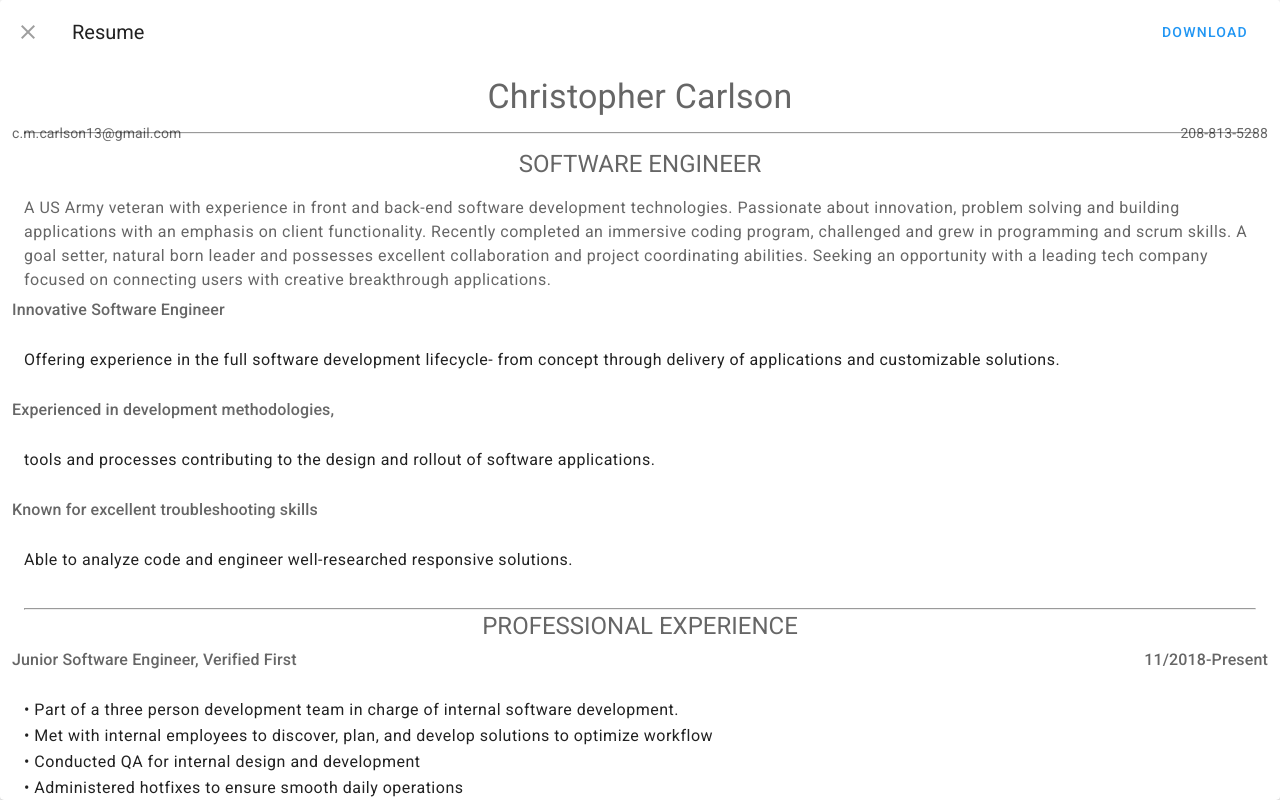
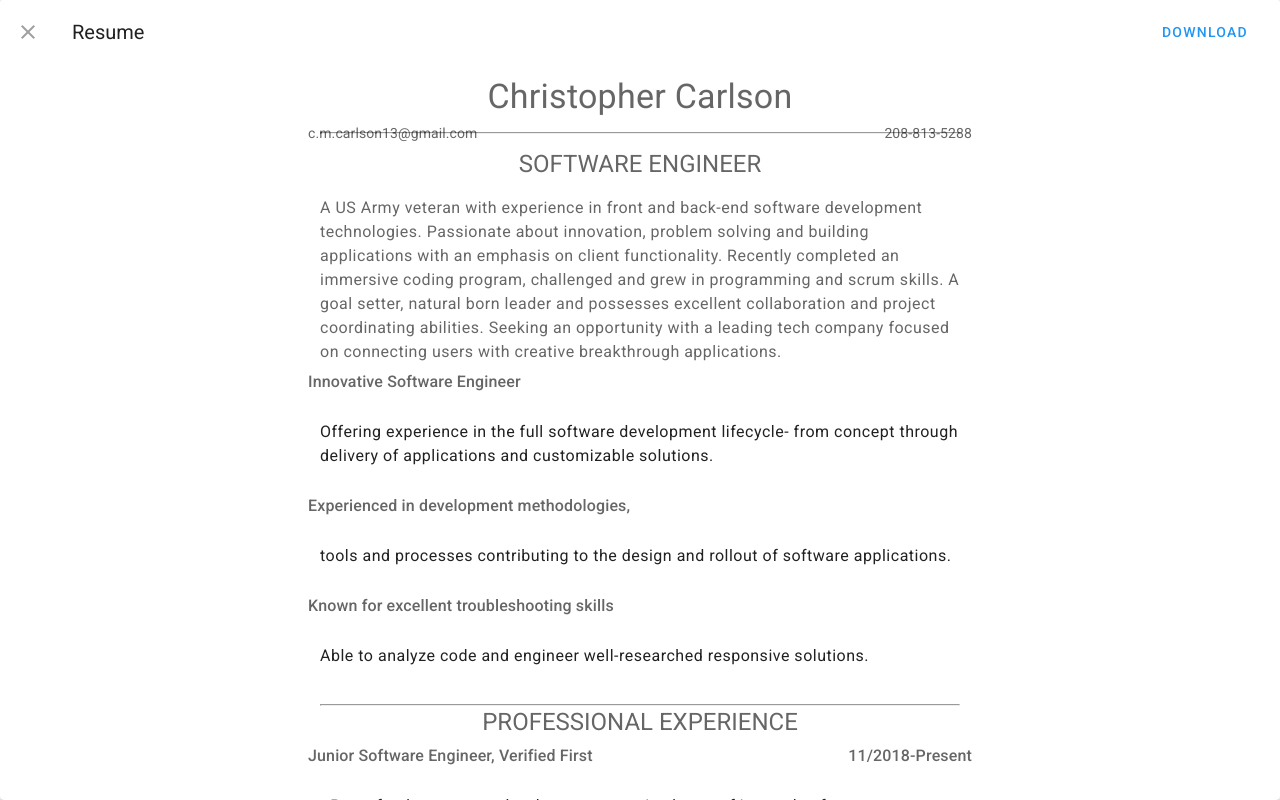
Before and after one commit to ChristopherMCarlson/updatedLandingPage, a Vue app: page / in a window 1280 px wide. Both pictures are taken after a click on the button 738 px from the left and 428 px from the top of the page. Built offline with nearby package versions, Linux system fonts and the light colour scheme.

Commit message:
good to go

```diff
--- a/src/components/HomeComponent.vue
+++ b/src/components/HomeComponent.vue
@@ -81,7 +81,7 @@
               <v-btn color="blue" text @click="resumeDialog = false">Download</v-btn>
             </v-toolbar-items>
           </v-toolbar>
-          <v-card-text class='mt-3 justify-center' :style="[$vuetify.breakpoint.mdAndDown ? 'padding: 0% 25% 0% 25%' : 'padding: 0% 0% 0% 0%']">
+          <v-card-text class='mt-3 justify-center' style="padding: 0% 25% 0% 25%">
             <p class="text-center display-1">Christopher Carlson</p>
             <hr/>
             <v-row>
```
